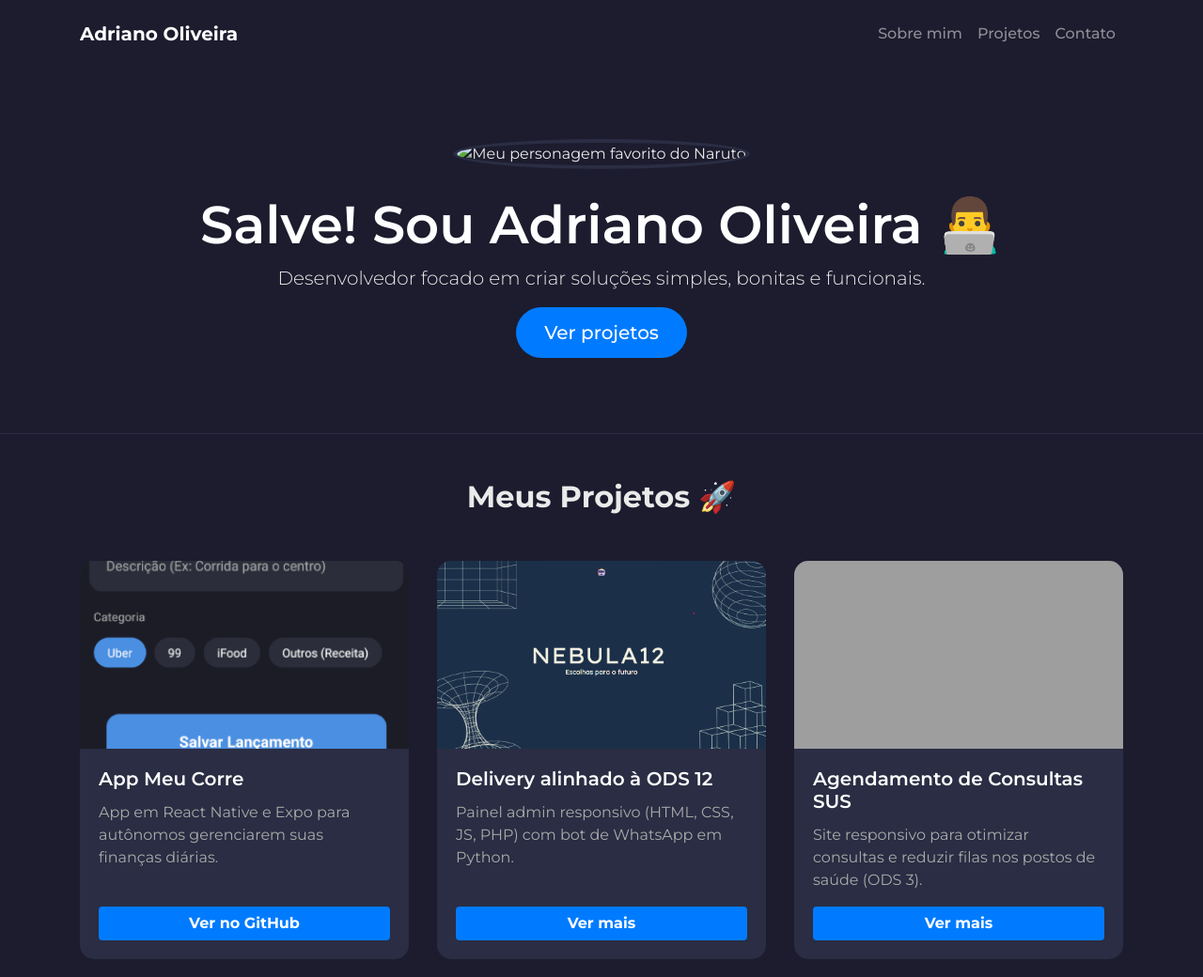
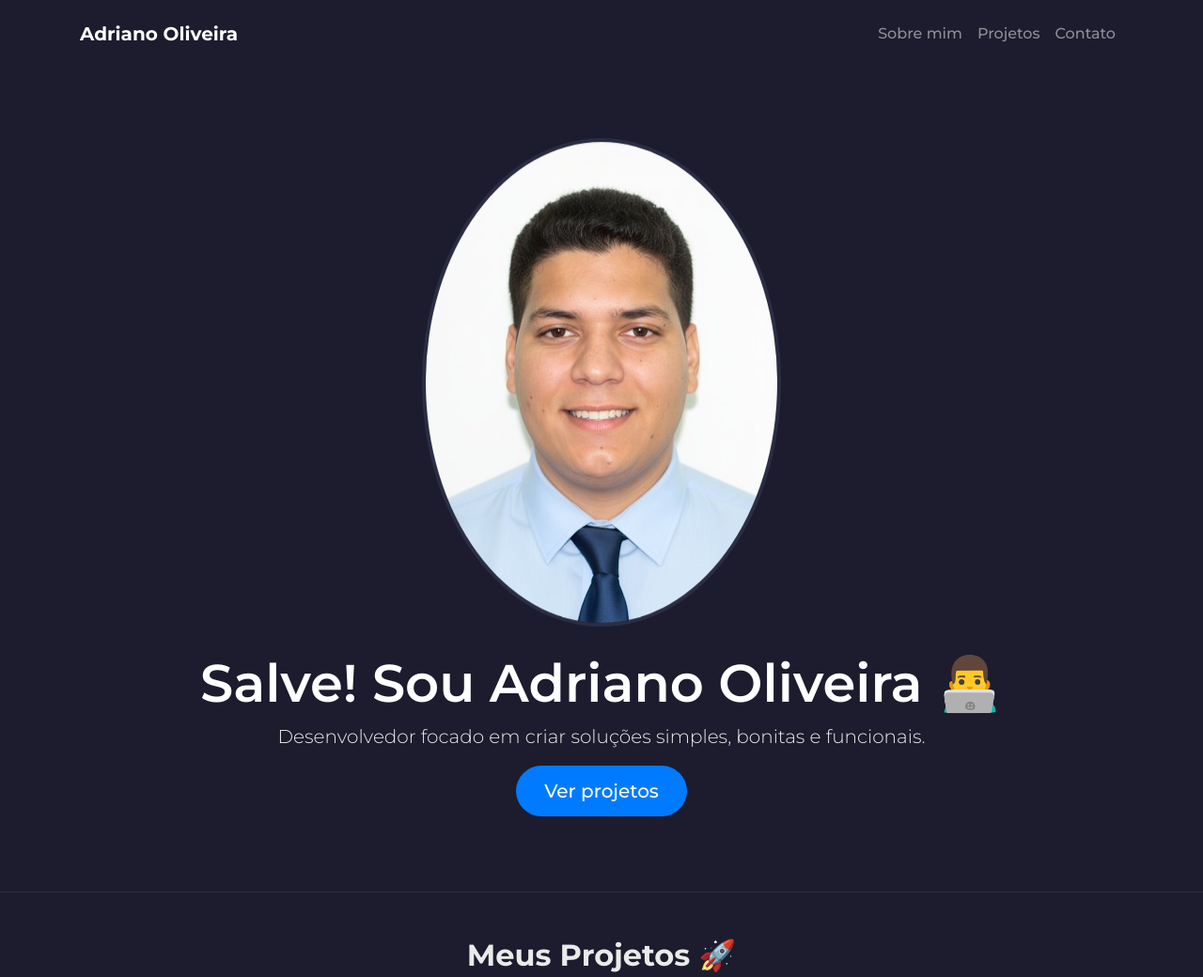
Before and after one commit to xysouza/portfolio-bootstrap, a plain HTML site: page index.html in a window 1280 px wide. Shown: the top 1040 px of the page at 94% size. Drawn offline with nearby package versions, Linux system fonts and the light colour scheme; the site is published under a folder, as on GitHub Pages, so addresses that start at the root find nothing.

Commit message:
Correção de bug

```diff
--- a/index.html
+++ b/index.html
@@ -1,5 +1,6 @@
 <!DOCTYPE html>
 <html lang="pt-br">
+
 <head>
   <meta charset="UTF-8">
   <meta name="viewport" content="width=device-width, initial-scale=1.0">
@@ -32,7 +33,7 @@
 
   <header class="hero text-center" id="sobre">
     <div class="container">
-      <img src="/image/minhaFoto.jpg" alt="Meu personagem favorito do Naruto" class="img-fluid mb-4 rounded-circle hero-img">
+      <img src="./image/minhaFoto.jpg" alt="Minha foto" class="img-fluid mb-4 rounded-circle hero-img">
       <h1 class="display-4">Salve! Sou Adriano Oliveira 👨‍💻</h1>
       <p class="lead">Desenvolvedor focado em criar soluções simples, bonitas e funcionais.</p>
       <a class="btn btn-lg" href="#projetos" role="button">Ver projetos</a>
```
